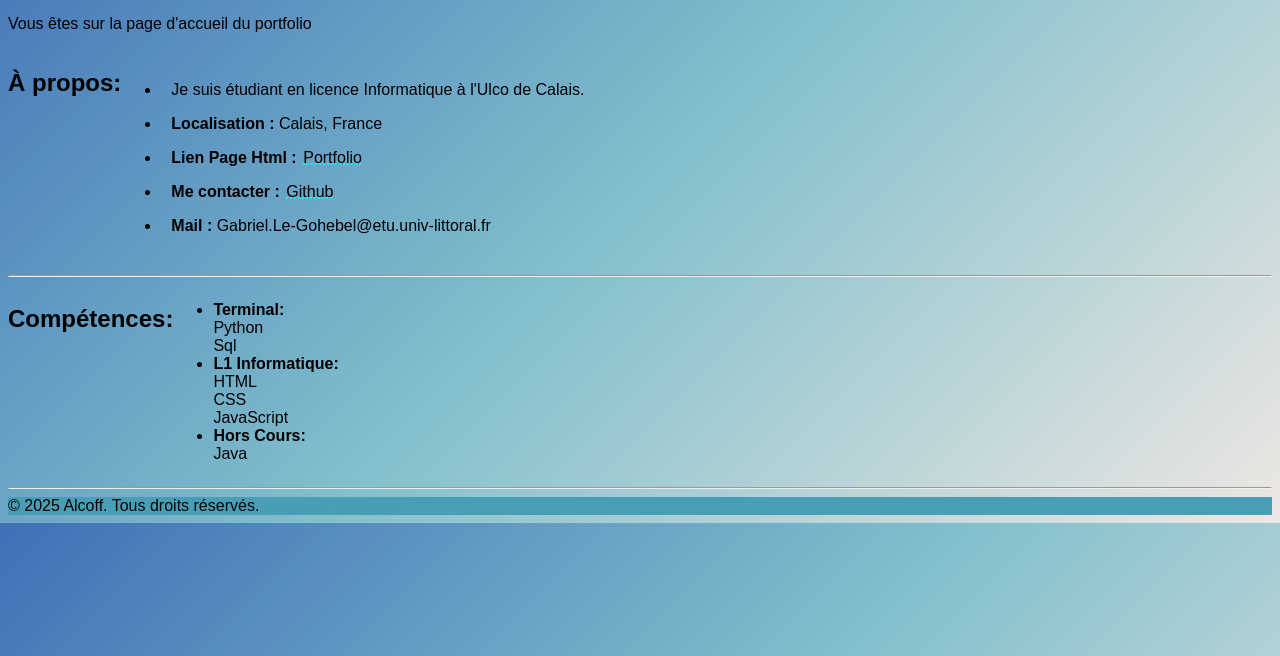
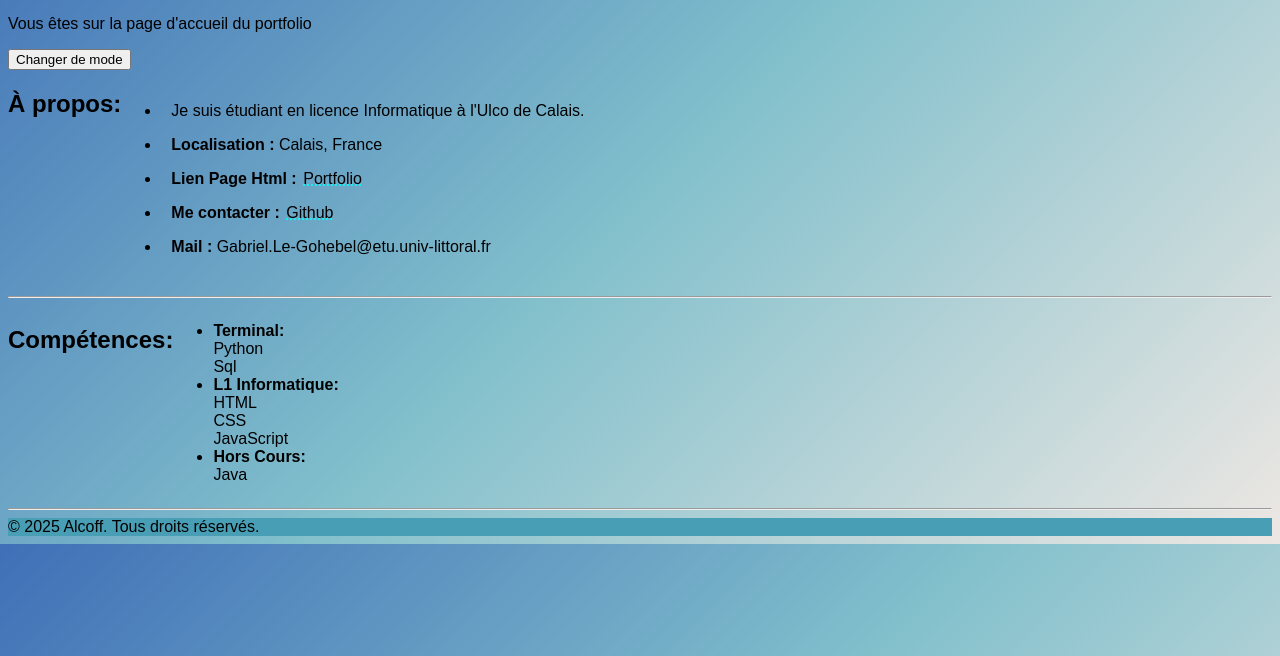
Before and after one commit to Alcoffraz/portefolio, a plain HTML site: page infp3/index.html in a window 1280 px wide. Shown: the part 144-800 px from the top of the page. Drawn offline with Linux system fonts and the light colour scheme.

Commit message:
remise du bouton index.html

```diff
--- a/infp3/index.html
+++ b/infp3/index.html
@@ -28,7 +28,7 @@
 
     <main>
         <p>Vous êtes sur la page d'accueil du portfolio</p>
-
+        <button>Changer de mode</button>
 
         <section class="boite1" id="Blabla">
             <h2>À propos:</h2>
```
